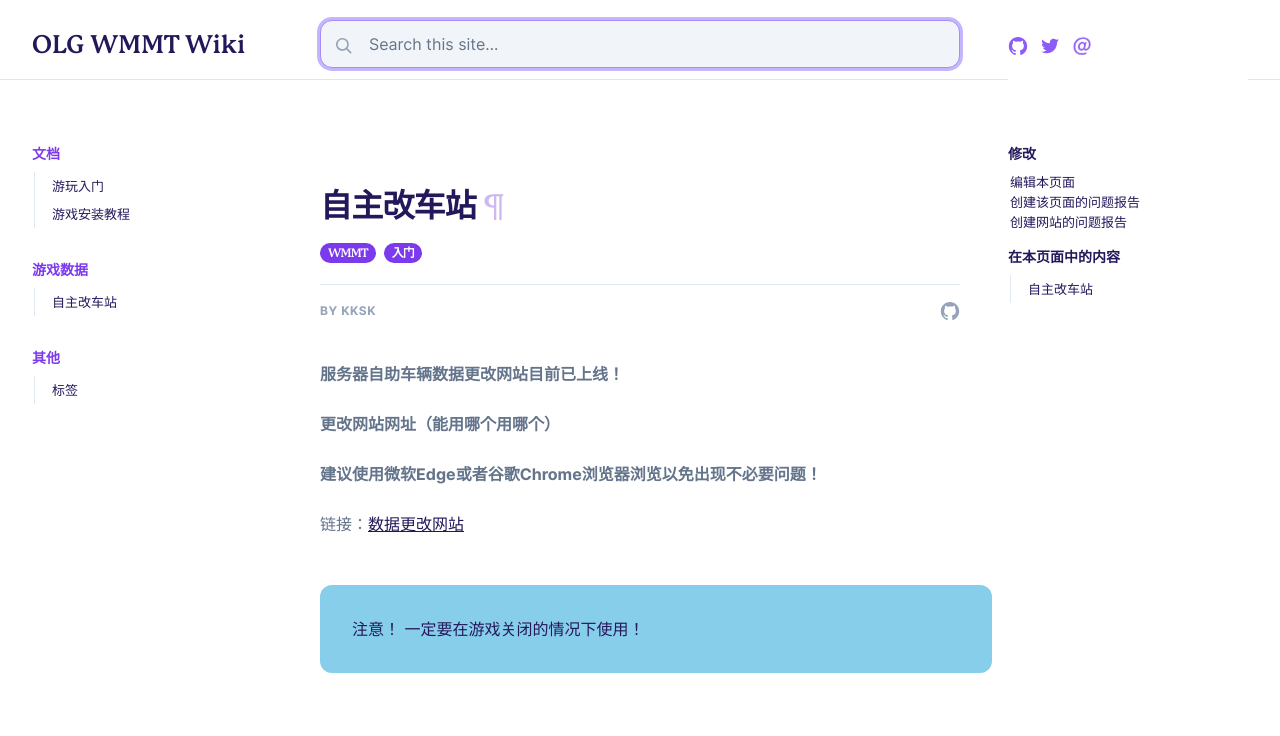
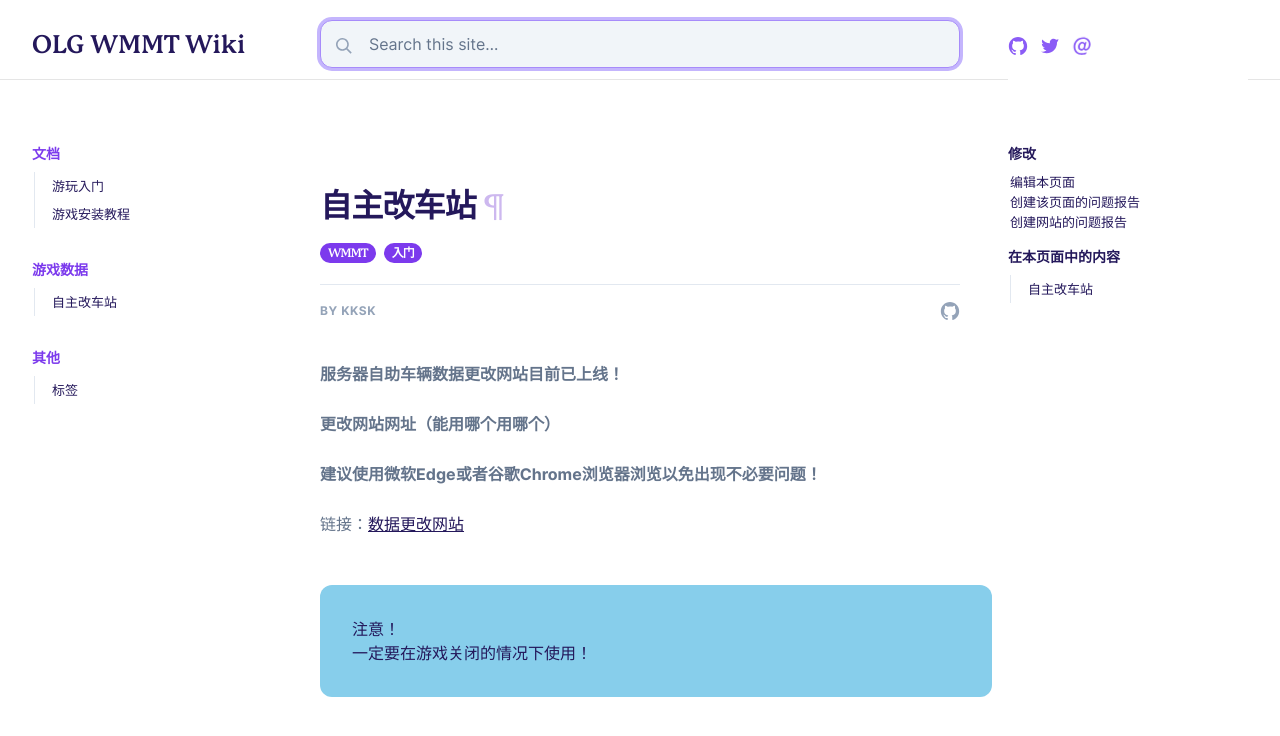
Before and after one commit to banapassport/SRC-Wiki, a Jekyll site: the page built from _docs/game_data/自主改车站.md, in a window 1280 px wide. Shown: the top 736 px of the page. Built offline with Jekyll 4.4.1, drawn with Linux system fonts in a browser that asks for light colours; part of the change alters nothing that is shown.

Commit message:
Update 自主改车站.md

```diff
--- a/_docs/game_data/自主改车站.md
+++ b/_docs/game_data/自主改车站.md
@@ -16,5 +16,4 @@ author:
 
 链接：[数据更改网站](https://lowcode.methodot.com/app/olg-wmmt-public/page-649ad8a36fbfd93d5cd473bb)
 
-{% include callout.html text="注意！
-一定要在游戏关闭的情况下使用！" color="skyblue" %}
+{% include callout.html text="注意！<br>一定要在游戏关闭的情况下使用！" color="skyblue" %}
```
